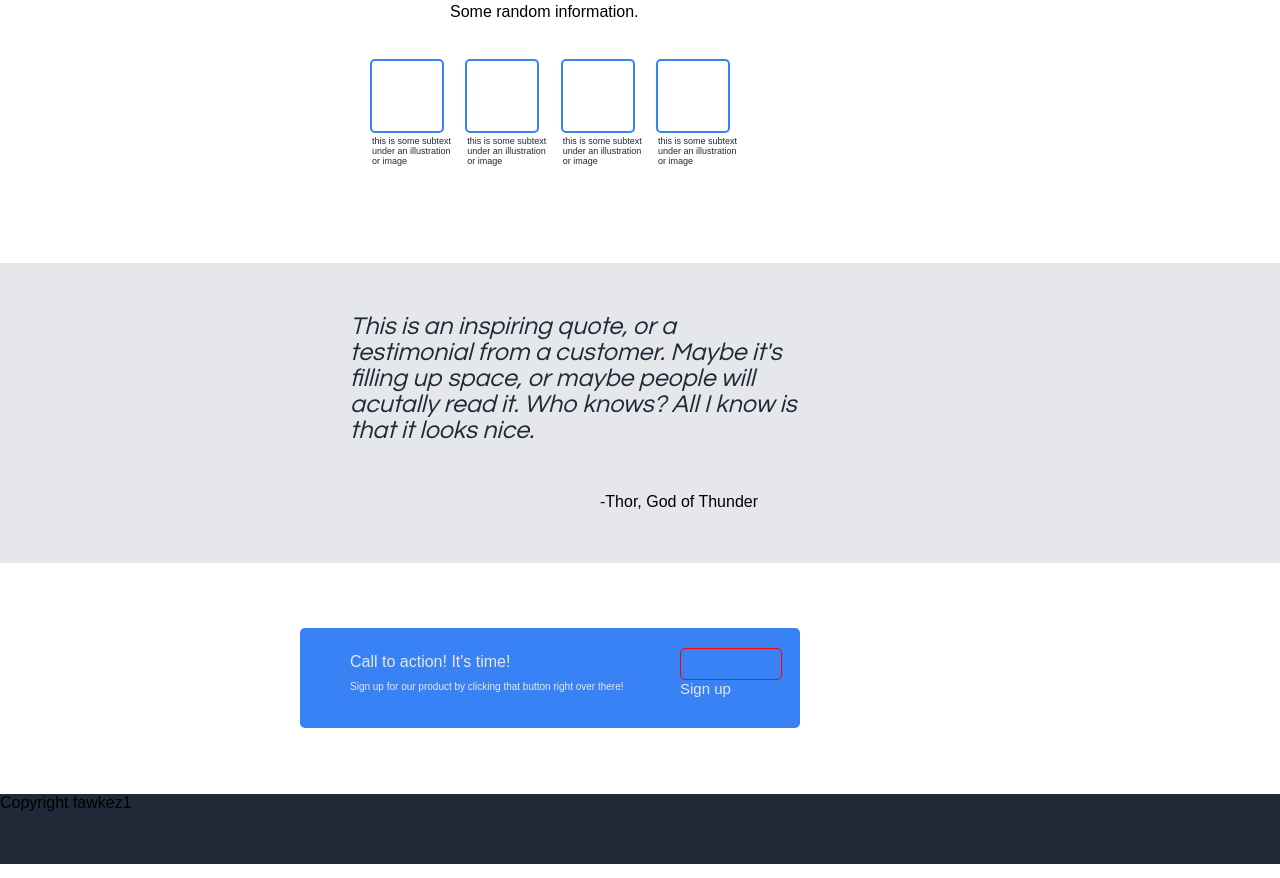
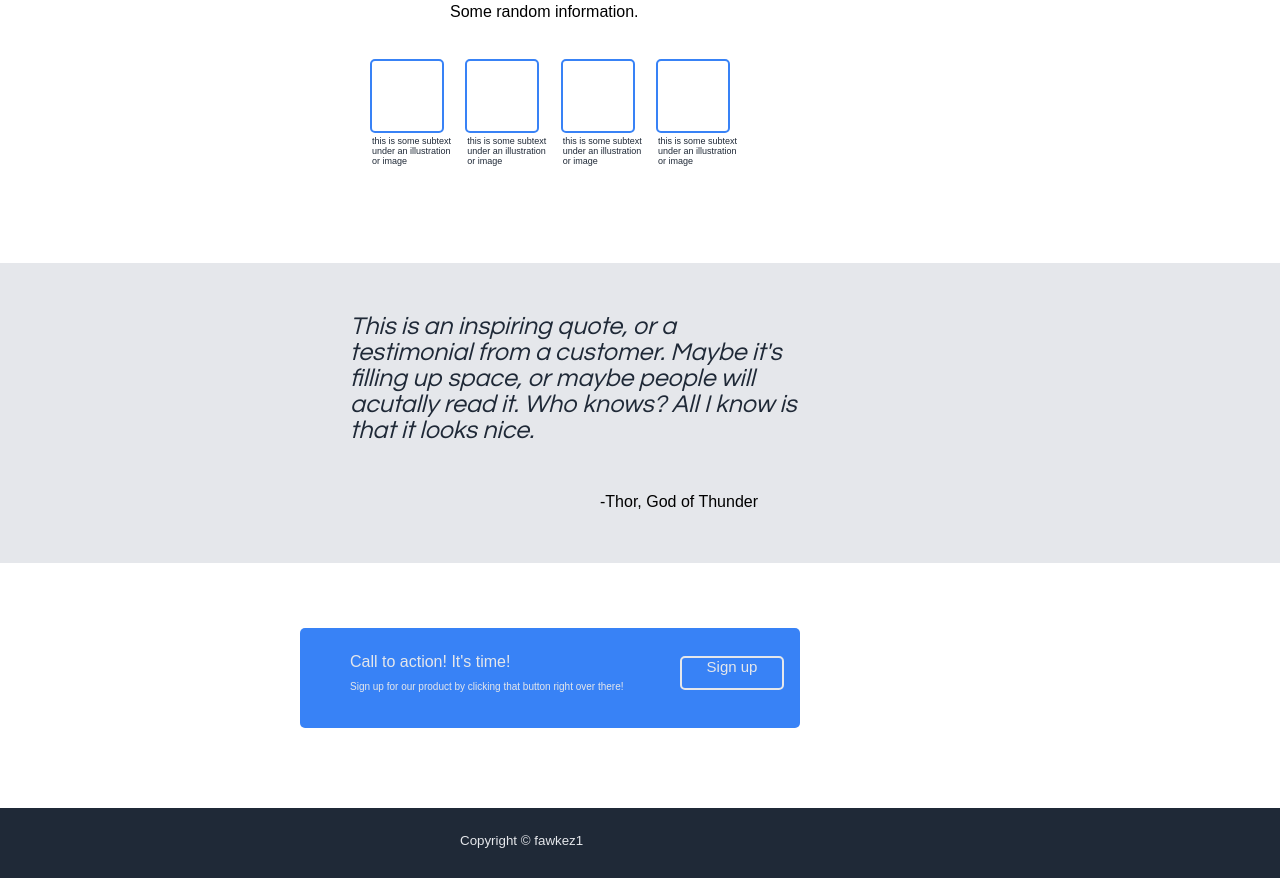
Before and after one commit to fawkez1/finalism_WebPage, a plain HTML site: page index.html in a window 1280 px wide. Shown: the part 337-1215 px from the top of the page. Drawn offline with Linux system fonts and the light colour scheme; files whose address does not match are found by name.

Commit message:
finished website

```diff
--- a/CSS/styles.css
+++ b/CSS/styles.css
@@ -245,27 +245,33 @@ body {
 .sign-up-two {
     height: 30px;
     width: 100px;
-    font-size: 18px;
+    margin-top: 8px;
+    font-size: 16px;
     background-color: #3882F6;
     color: #E5E7EB;
     text-decoration: none;
     border-radius: 5px;
-    border: 1px solid red;
-}
+    border: 2px solid #E5E7EB;
+    text-align: center;
+    font-size: 15px;
 
-.button-two {
-    height: 50px;
-    width: 50px;
-    color: #E5E7EB;
-    text-decoration: none;
-    font-size: 15px;
-    padding-top: 10px;
 }
 
 
+
+/*SECTION Five*/
 
 .section-five {
     background-color: #1F2937;
     width: 100%;
     height: 70px;
 }
+
+.copyright {
+    color: #E5E7EB;
+    font-weight: lighter;
+    font-size: smaller;
+    margin-top: 30px;
+    padding-top: 25px;
+    padding-left: 460px;
+}
--- a/index.html
+++ b/index.html
@@ -105,16 +105,15 @@
             </p>
         </div>
         <div class="flexbutton">
-            <div class="sign-up-two"></div>
-            <a class="button-two" href="#">
-                        Sign up</a>
+            <div class="sign-up-two">Sign up</div>
+
         </div>
     </section>
 
     <section class="section-five">
         <div class="footer">
             <p class="copyright">
-                Copyright fawkez1
+                Copyright © fawkez1
             </p>
         </div>
     </section>
```
